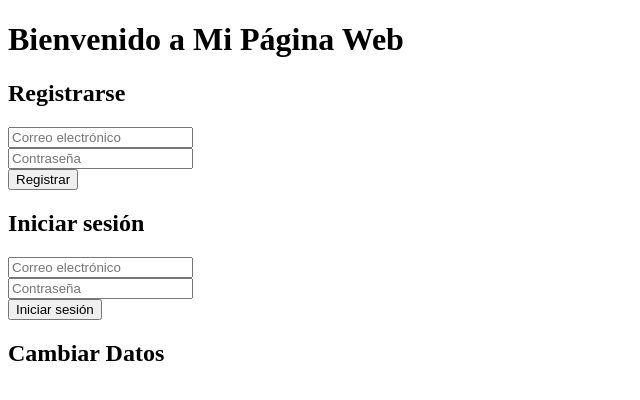
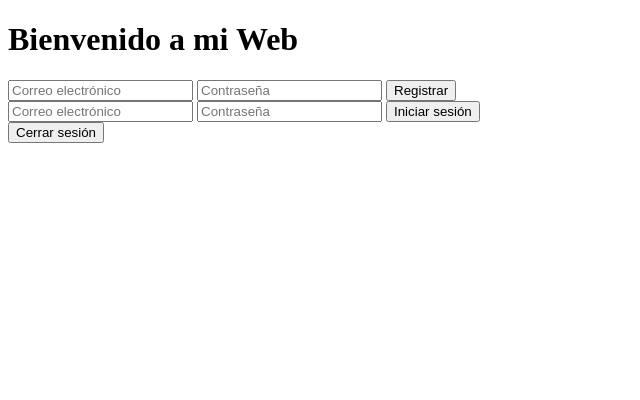
Before and after one commit to KaickStudios/kaickstuido, a plain HTML site: page index.html in a window 1280 px wide. Shown: the whole page, without its empty margins (0-640 px from the left). Drawn offline with Linux system fonts and the light colour scheme.

Commit message:
Update index.html

```diff
--- a/index.html
+++ b/index.html
@@ -3,42 +3,33 @@
 <head>
     <meta charset="UTF-8">
     <meta name="viewport" content="width=device-width, initial-scale=1.0">
-    <title>Mi Página Web - Autenticación</title>
-    <script src="https://www.gstatic.com/firebasejs/9.6.1/firebase-app.js"></script>
-    <script src="https://www.gstatic.com/firebasejs/9.6.1/firebase-auth.js"></script>
-    <script src="https://www.gstatic.com/firebasejs/9.6.1/firebase-firestore.js"></script>
-    <script src="app.js" defer></script>
+    <title>Mi Web</title>
+    <script src="https://www.gstatic.com/firebasejs/9.8.1/firebase-app.js"></script>
+    <script src="https://www.gstatic.com/firebasejs/9.8.1/firebase-auth.js"></script>
+    <script src="https://www.gstatic.com/firebasejs/9.8.1/firebase-firestore.js"></script>
 </head>
 <body>
-    <h1>Bienvenido a Mi Página Web</h1>
+    <h1>Bienvenido a mi Web</h1>
 
     <!-- Formulario de registro -->
-    <h2>Registrarse</h2>
-    <form id="registerForm">
-        <input type="email" id="registerEmail" placeholder="Correo electrónico" required><br>
-        <input type="password" id="registerPassword" placeholder="Contraseña" required><br>
-        <button type="submit">Registrar</button>
-    </form>
+    <div>
+        <input type="email" id="registerEmail" placeholder="Correo electrónico">
+        <input type="password" id="registerPassword" placeholder="Contraseña">
+        <button onclick="registerUser(document.getElementById('registerEmail').value, document.getElementById('registerPassword').value)">Registrar</button>
+    </div>
 
     <!-- Formulario de inicio de sesión -->
-    <h2>Iniciar sesión</h2>
-    <form id="loginForm">
-        <input type="email" id="loginEmail" placeholder="Correo electrónico" required><br>
-        <input type="password" id="loginPassword" placeholder="Contraseña" required><br>
-        <button type="submit">Iniciar sesión</button>
-    </form>
+    <div>
+        <input type="email" id="loginEmail" placeholder="Correo electrónico">
+        <input type="password" id="loginPassword" placeholder="Contraseña">
+        <button onclick="loginUser(document.getElementById('loginEmail').value, document.getElementById('loginPassword').value)">Iniciar sesión</button>
+    </div>
 
-    <!-- Cambiar datos de usuario -->
-    <h2>Cambiar Datos</h2>
-    <form id="updateForm" style="display:none;">
-        <input type="text" id="newUserName" placeholder="Nuevo nombre de usuario"><br>
-        <input type="email" id="newEmail" placeholder="Nuevo correo electrónico"><br>
-        <input type="password" id="newPassword" placeholder="Nueva contraseña"><br>
-        <button type="submit">Actualizar</button>
-    </form>
+    <!-- Botón para cerrar sesión -->
+    <div>
+        <button onclick="logoutUser()">Cerrar sesión</button>
+    </div>
 
-    <!-- Mensajes de estado -->
-    <div id="status"></div>
-
+    <script src="app.js"></script>
 </body>
 </html>
```
